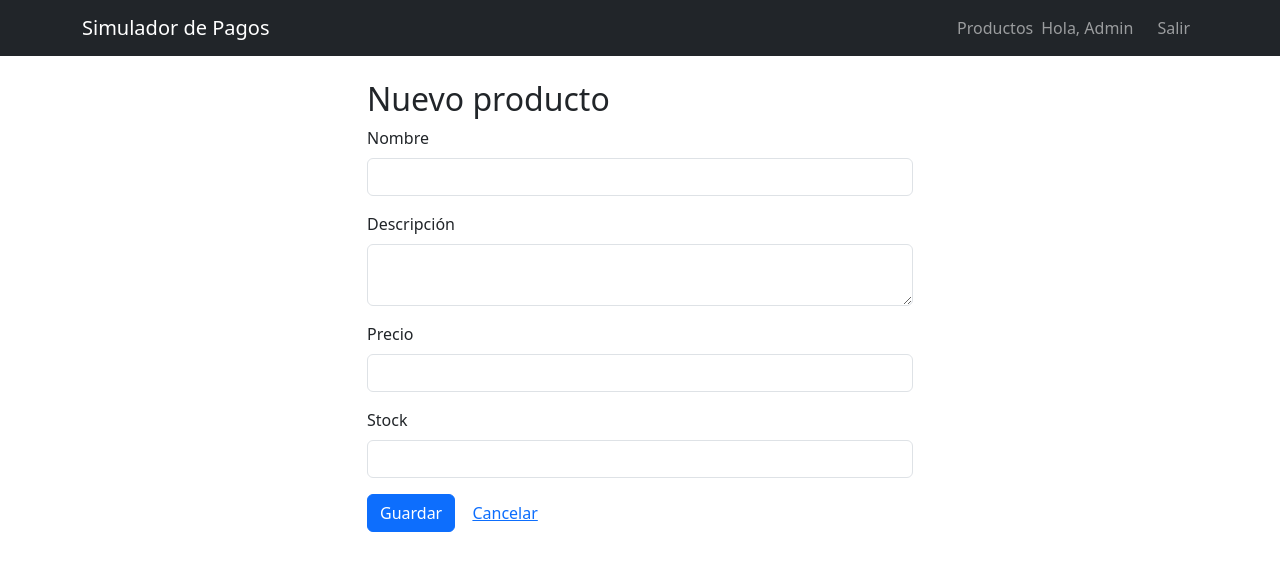
After one commit to ositooo1/Sist-de-pagos, a Flask app: page /productos/nuevo in a window 1280 px wide. The commit adds this page. Shown: the top 571 px of the page. Run offline with Flask 3, Linux system fonts and the light colour scheme; a user stored in the database is signed in.

Commit message:
CRUD de productos

```diff
--- a/app/__init__.py
+++ b/app/__init__.py
@@ -20,8 +20,10 @@ def create_app():
 
     from app import models
     from app.routes.auth import auth_bp
+    from app.routes.products import products_bp
 
     app.register_blueprint(auth_bp)
+    app.register_blueprint(products_bp)
 
     with app.app_context():
         db.create_all()
--- a/app/forms.py
+++ b/app/forms.py
@@ -1,6 +1,22 @@
 from flask_wtf import FlaskForm
-from wtforms import StringField, PasswordField, SubmitField
-from wtforms.validators import DataRequired, Email, EqualTo, Length, ValidationError
+from wtforms import (
+    StringField,
+    PasswordField,
+    SubmitField,
+    TextAreaField,
+    DecimalField,
+    IntegerField,
+)
+from wtforms.validators import (
+    DataRequired,
+    Email,
+    EqualTo,
+    Length,
+    ValidationError,
+    NumberRange,
+    Optional,
+    InputRequired,
+)
 from app.models import Usuario
 
 
@@ -31,3 +47,32 @@ class LoginForm(FlaskForm):
     email = StringField("Email", validators=[DataRequired(), Email()])
     password = PasswordField("Contraseña", validators=[DataRequired()])
     submit = SubmitField("Ingresar")
+
+
+class ProductoForm(FlaskForm):
+    """Formulario para crear y editar productos."""
+
+    nombre = StringField("Nombre", validators=[DataRequired(), Length(max=100)])
+    descripcion = TextAreaField("Descripción", validators=[Optional(), Length(max=500)])
+    precio = DecimalField(
+        "Precio",
+        places=2,
+        validators=[
+            InputRequired(),
+            NumberRange(min=0.01, message="El precio debe ser mayor a 0"),
+        ],
+    )
+    stock = IntegerField(
+        "Stock",
+        validators=[
+            InputRequired(),
+            NumberRange(min=0, message="El stock no puede ser negativo"),
+        ],
+    )
+    submit = SubmitField("Guardar")
+
+
+class EliminarForm(FlaskForm):
+    """Formulario vacío: solo aporta el token CSRF para borrar con POST."""
+
+    submit = SubmitField("Eliminar")
--- a/app/routes/products.py
+++ b/app/routes/products.py
@@ -40,7 +40,7 @@ def nuevo():
 def editar(id):
     """Edita un producto existente."""
     producto = db.get_or_404(Producto, id)
-    form = ProductoForm(obj=producto)  # precarga los datos en el formulario
+    form = ProductoForm(obj=producto)
     if form.validate_on_submit():
         form.populate_obj(producto)
         db.session.commit()
--- a/app/templates/base.html
+++ b/app/templates/base.html
@@ -16,6 +16,9 @@
           >Simulador de Pagos</a
         >
         <div class="navbar-nav ms-auto">
+          <a class="nav-link" href="{{ url_for('products.listar') }}"
+            >Productos</a
+          >
           {% if current_user.is_authenticated %}
           <span class="navbar-text me-3">Hola, {{ current_user.nombre }}</span>
           <a class="nav-link" href="{{ url_for('auth.logout') }}">Salir</a>
--- /dev/null
+++ b/app/templates/producto_form.html
@@ -0,0 +1,22 @@
+{% extends "base.html" %} {% block title %}{{ titulo }}{% endblock %} {% block
+content %}
+<div class="row justify-content-center">
+  <div class="col-md-6">
+    <h2>{{ titulo }}</h2>
+    <form method="POST" novalidate>
+      {{ form.hidden_tag() }} {% for campo in [form.nombre, form.descripcion,
+      form.precio, form.stock] %}
+      <div class="mb-3">
+        {{ campo.label(class="form-label") }} {{ campo(class="form-control" + ("
+        is-invalid" if campo.errors else "")) }} {% for error in campo.errors %}
+        <div class="invalid-feedback">{{ error }}</div>
+        {% endfor %}
+      </div>
+      {% endfor %} {{ form.submit(class="btn btn-primary") }}
+      <a href="{{ url_for('products.listar') }}" class="btn btn-link"
+        >Cancelar</a
+      >
+    </form>
+  </div>
+</div>
+{% endblock %}
```
Also changed, not shown: app/templates/productos.html (added, +59 -0 lines), app.db.
